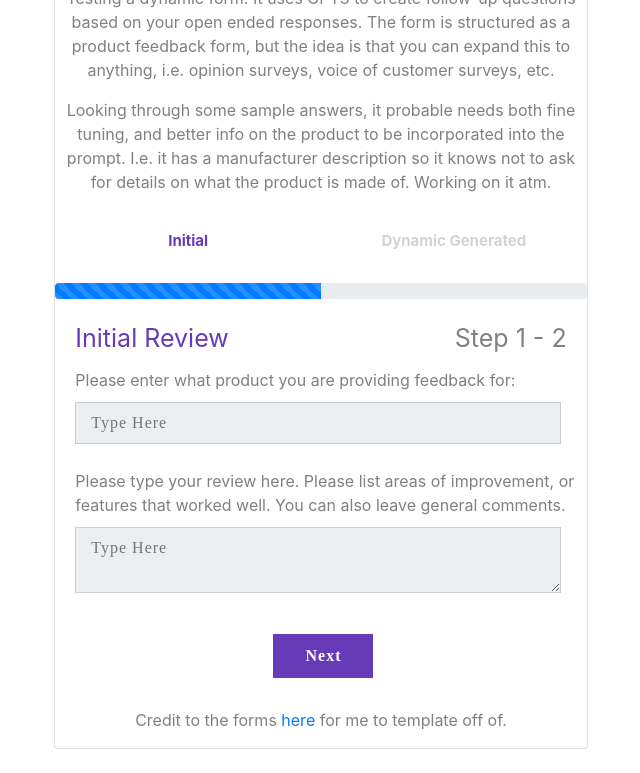
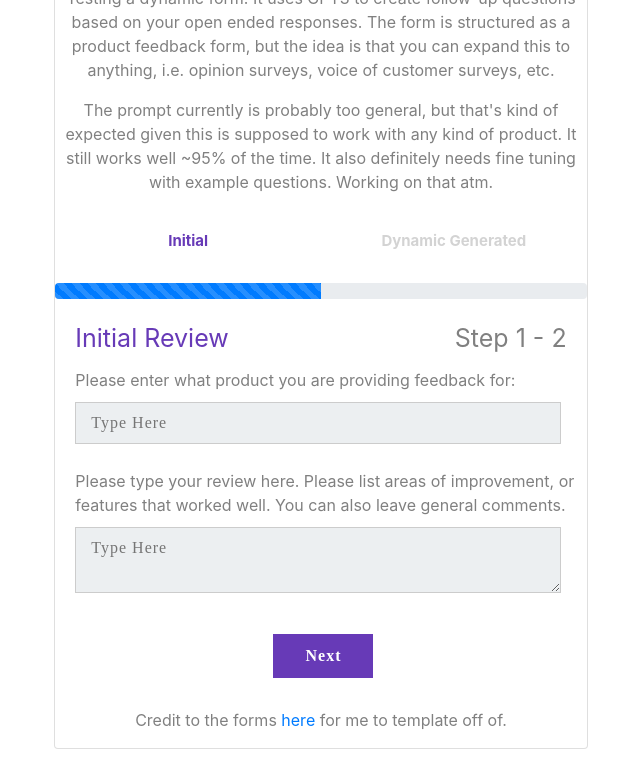
Before and after one commit to scryvener/DynFormSite, a website: page Pages/index.html in a window 1280 px wide. Shown: the part 117-890 px from the top of the page, without its empty margins (319-959 px from the left). Drawn offline with nearby package versions, Linux system fonts and the light colour scheme.

Commit message:
prompt update

```diff
--- a/Pages/index.html
+++ b/Pages/index.html
@@ -22,8 +22,8 @@
                     expand this to anything, i.e. opinion surveys, voice of customer surveys, etc.
                   </p>
 
-                  <p>Looking through some sample answers, it probable needs both fine tuning, and better info on the product to be incorporated into the prompt. I.e. it has a manufacturer description so it knows not to ask
-                    for details on what the product is made of. Working on it atm.
+                  <p>The prompt currently is probably too general, but that's kind of expected given this is supposed to work with any kind of product. It still works well ~95% of the time.
+                     It also definitely needs fine tuning with example questions. Working on that atm.
                   </p>
 
                   <form
--- a/Pages/netlify/functions/processData.js
+++ b/Pages/netlify/functions/processData.js
@@ -14,7 +14,7 @@ export const handler = async (event,data) => {
     //construct prompt, pull in api key
     const apiKey=process.env.OpenAIKey
 
-    var prompt=`A user is giving feedback on the following product they purchased: ${product}. The user has provided the following open ended feedback:"${openR}". Generate a set of 3 questions asking for elaboration on different parts of their feedback with the goal of eliciting more specific details of their overall experience with the product.`
+    var prompt=`A user is giving feedback on the following product they purchased: ${product}. The user has provided the following open ended feedback:"${openR}". Generate a set of 3 questions asking for elaboration on specific details of their feedback or more details of their overall experience with the product.`
 
     var bodyData={
         'model':'text-davinci-003',
```
